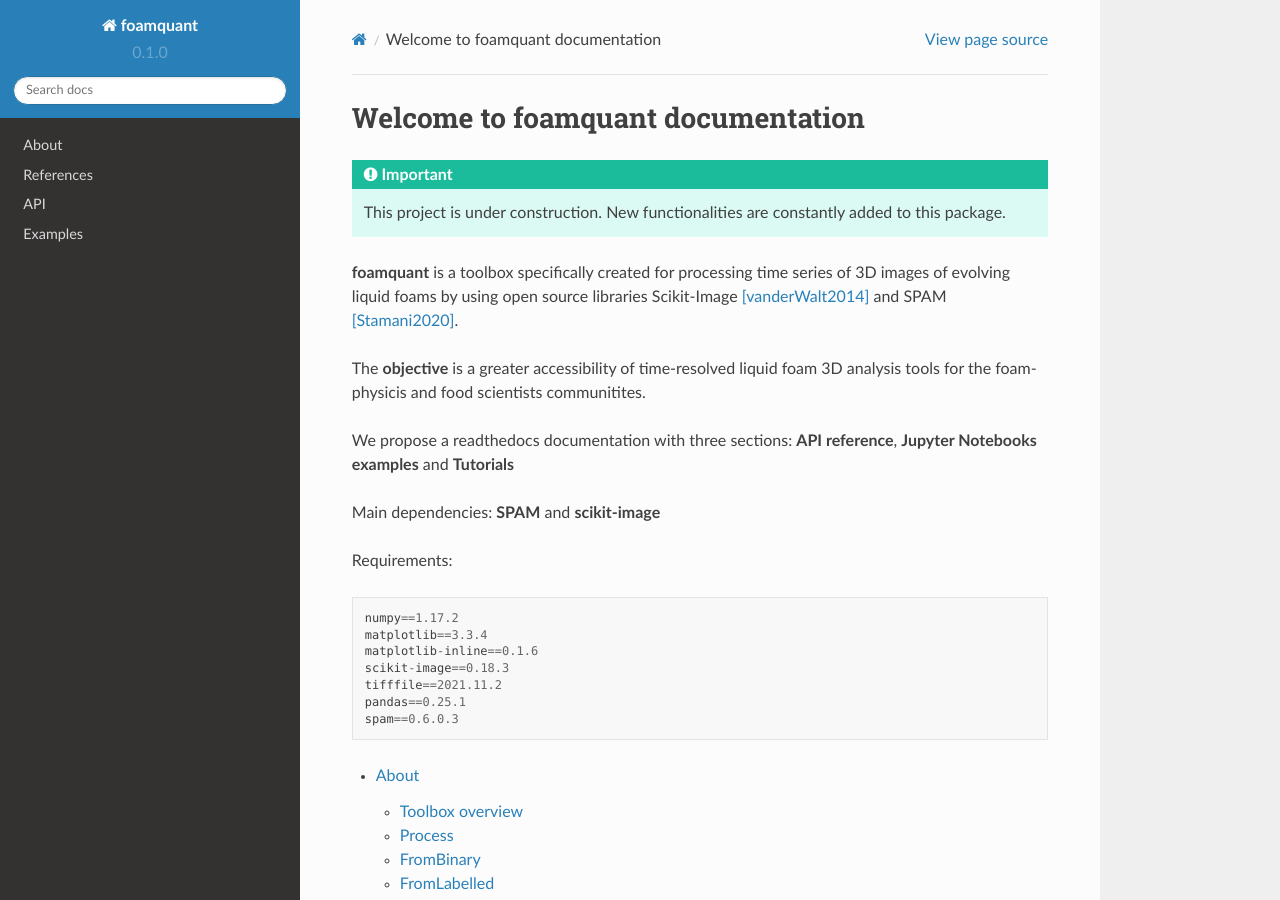
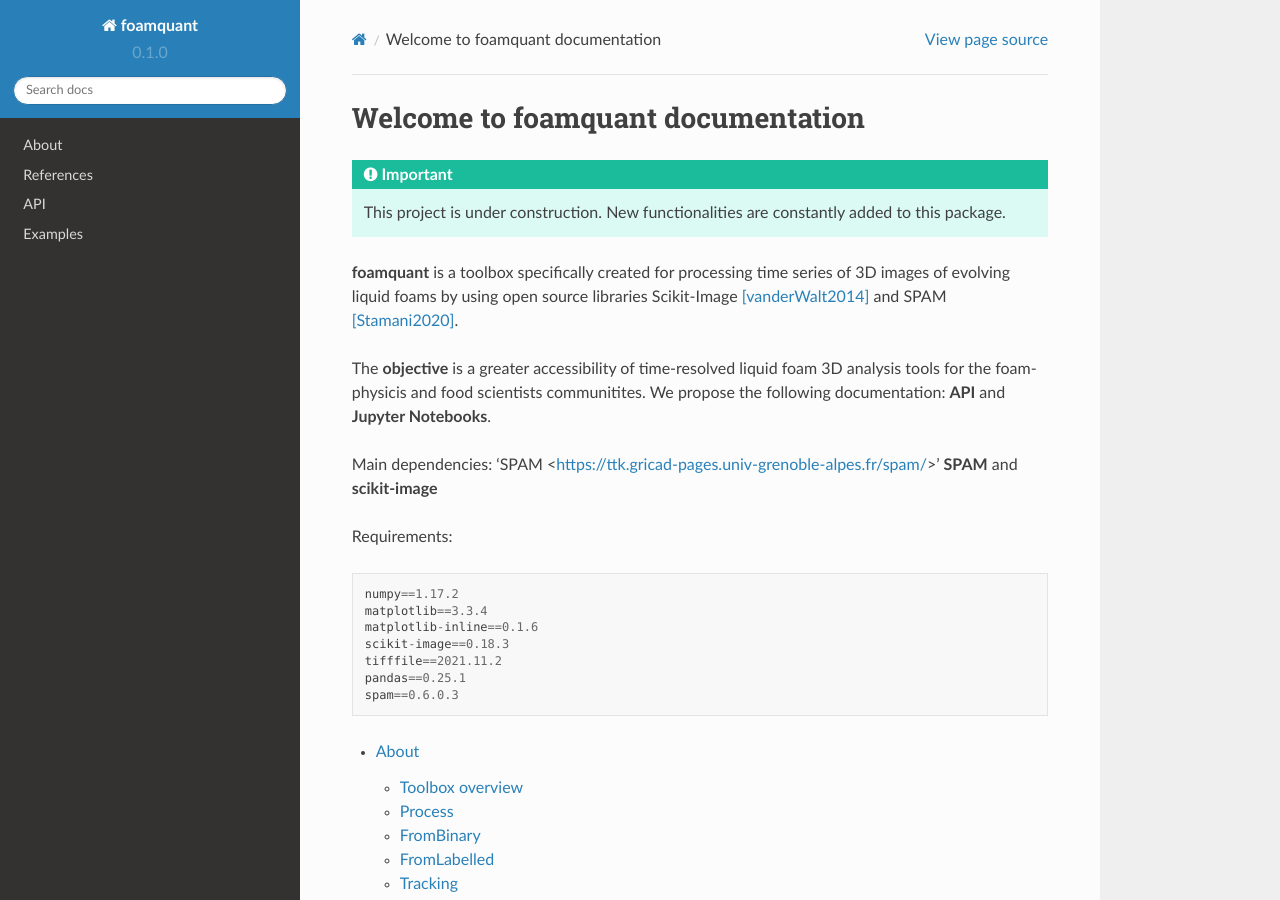
Before and after one commit to floschott/foamquant, a Sphinx documentation site: the page built from docs/source/index.rst, in a window 1280 px wide and 900 px high. Built offline with Sphinx 7.4.7 and the Read the Docs theme 2.0.0, drawn with Linux system fonts in a browser that asks for light colours.

Commit message:
Update index.rst

```diff
--- a/docs/source/index.rst
+++ b/docs/source/index.rst
@@ -6,12 +6,9 @@
 
 **foamquant** is a toolbox specifically created for processing time series of 3D images of evolving liquid foams by using open source libraries Scikit-Image [vanderWalt2014]_ and SPAM [Stamani2020]_.
 
-The **objective** is a greater accessibility of time-resolved liquid foam 3D analysis tools for the foam-physicis and food scientists communitites.
+The **objective** is a greater accessibility of time-resolved liquid foam 3D analysis tools for the foam-physicis and food scientists communitites. We propose the following documentation: **API** and **Jupyter Notebooks**.
 
-We propose a readthedocs documentation with three sections: **API reference**, **Jupyter Notebooks examples** and  **Tutorials**
-
-
-Main dependencies: **SPAM** and **scikit-image**
+Main dependencies: 'SPAM <https://ttk.gricad-pages.univ-grenoble-alpes.fr/spam/>' **SPAM** and **scikit-image**
 
 Requirements:
 
```
